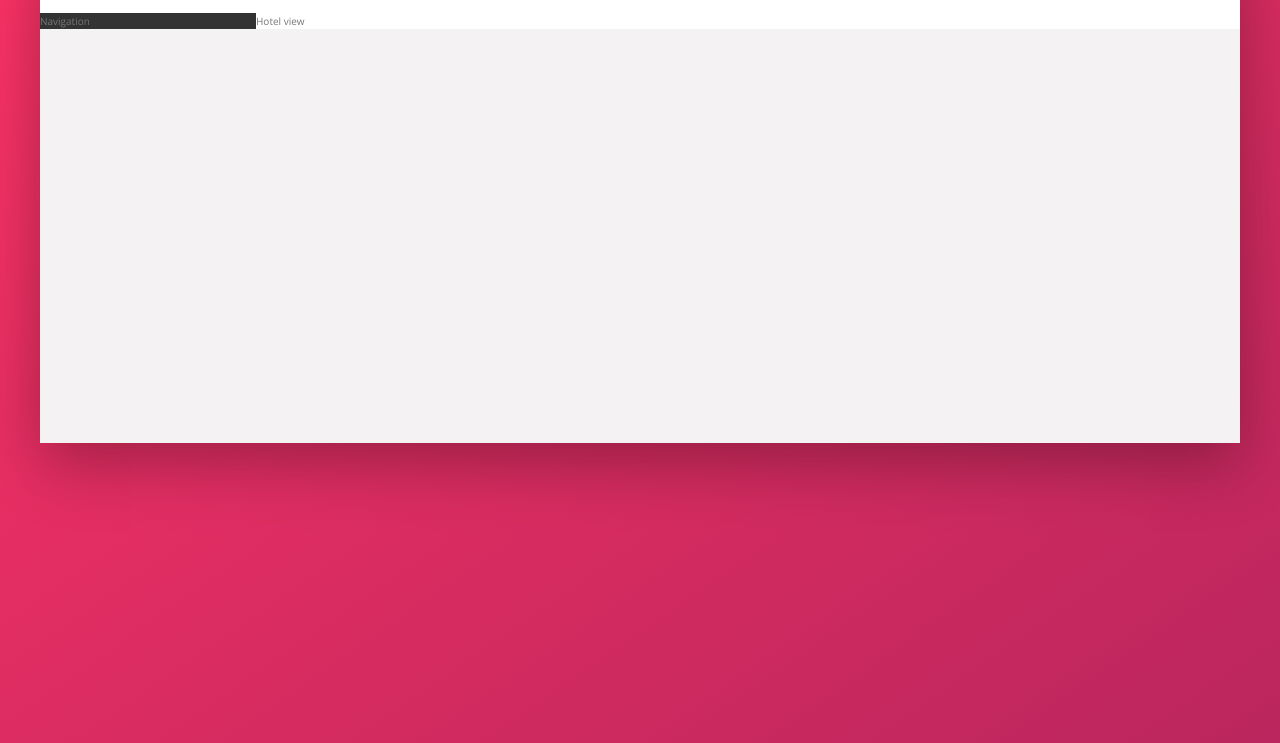
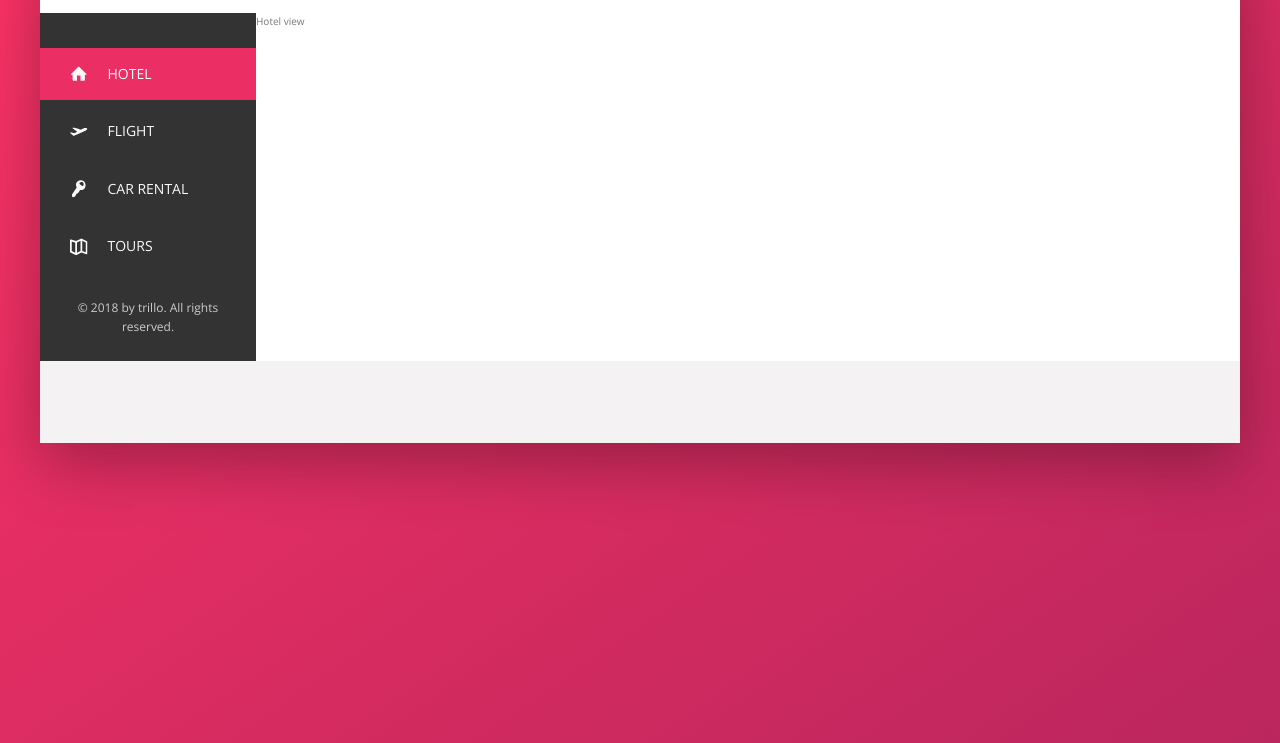
Before and after one commit to cmarcio/trillo, a website: page index.html in a window 1280 px wide. Shown: the part 137-880 px from the top of the page. Drawn offline with nearby package versions, Linux system fonts and the light colour scheme.

Commit message:
Sidebar built

```diff
--- a/index.html
+++ b/index.html
@@ -45,8 +45,47 @@
             </header>
             <div class="content">
                 <nav class="sidebar">
-                    Navigation
+                    <ul class="side-nav">
+                        <li class="side-nav__item side-nav__item--active">
+                            <a href="#" class="side-nav__link">
+                                <svg class="side-nav__icon">
+                                    <use xlink:href="img/sprite.svg#icon-home"></use>
+                                </svg>
+                                <span>Hotel</span>
+                            </a>
+                        </li>
+                        <li class="side-nav__item">
+                            <a href="#" class="side-nav__link">
+                                <svg class="side-nav__icon">
+                                    <use xlink:href="img/sprite.svg#icon-aircraft-take-off"></use>
+                                </svg>
+                                <span>Flight</span>
+                            </a>
+                        </li>
+                        <li class="side-nav__item">
+                            <a href="#" class="side-nav__link">
+                                <svg class="side-nav__icon">
+                                    <use xlink:href="img/sprite.svg#icon-key"></use>
+                                </svg>
+                                <span>Car rental</span>
+                            </a>
+                        </li>
+                        <li class="side-nav__item">
+                            <a href="#" class="side-nav__link">
+                                <svg class="side-nav__icon">
+                                    <use xlink:href="img/sprite.svg#icon-map"></use>
+                                </svg>
+                                <span>Tours</span>
+                            </a>
+                        </li>
+                    </ul>
+
+                    <div class="legal">
+                        &copy; 2018 by trillo. All rights reserved.
+                    </div>
                 </nav>
+
+
                 <main class="hotel-view">
                     Hotel view
                 </main>
--- a/sass/_components.scss
+++ b/sass/_components.scss
@@ -118,3 +118,76 @@
         margin-right: 1rem;
     }
 }
+
+///////////////////////////////////////////////////
+// SIDE NAVIGATION
+
+.side-nav {
+    font-size: 1.4rem;
+    list-style: none;
+    margin-top: 3.5rem;
+
+    &__item {
+        position: relative;
+
+        &:not(:last-child) {
+            margin-bottom: .5rem;
+        }
+    }
+
+    &__item::before {
+        content: "";
+        position: absolute;
+        top: 0;
+        left: 0;
+        height: 100%;
+        width: 3px;
+        background-color: var(--color-primary);
+        transform: scaleY(0);
+        transition: transform .2s,
+                    width .4s cubic-bezier(1,0,0,1) .2s,
+                    background-color .1s;
+    }
+
+    &__item:hover::before,
+    &__item--active::before {
+        transform: scaleY(1);
+        width: 100%;
+    }
+
+    &__item:active::before {
+        background-color: var(--color-primary-light);
+    }
+
+    &__link:link,
+    &__link:visited {
+        color: var(--color-gray-light-1);
+        text-decoration: none;
+        text-transform: uppercase;
+        display: block;
+        padding: 1.5rem 3rem;
+        position: relative;
+        z-index: 10; // only works with specified position
+
+        display: flex;
+        align-items: center;
+    }
+
+    &__icon {
+        width: 1.75rem;
+        height: 1.75rem;
+        margin-right: 2rem;
+        fill: currentColor;
+    }
+}
+
+
+///////////////////////////////////////////////////
+// LEGAL TEXT
+
+.legal {
+    font-size: 1.2rem;
+    color: var(--color-gray-light-4);
+    text-align: center;
+    padding: 2.5rem;
+}
--- a/sass/_layout.scss
+++ b/sass/_layout.scss
@@ -26,6 +26,9 @@
     background-color: var(--color-gray-dark-1);
 
     flex: 0 0 18%;
+    display: flex;
+    flex-direction: column;
+    justify-content: space-between;
 }
 
 .hotel-view {
```
Also changed, not shown: css/style.css.
